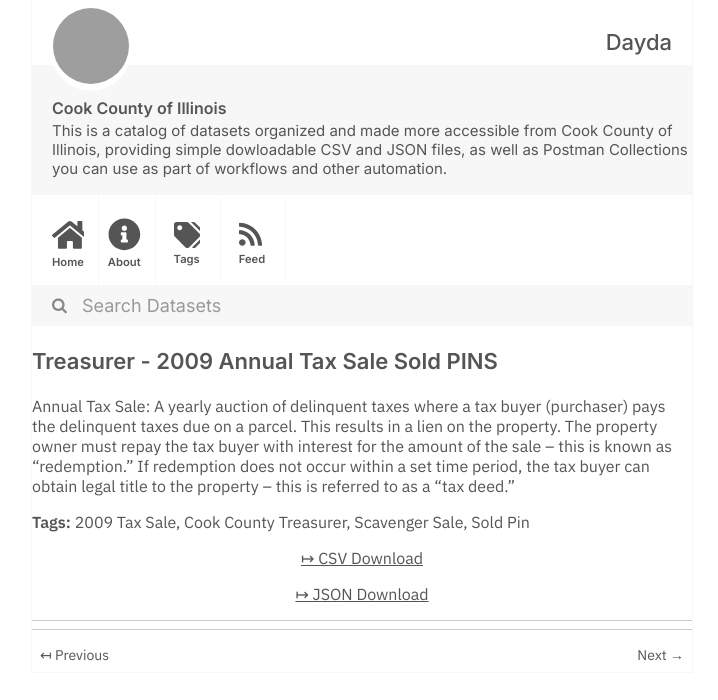
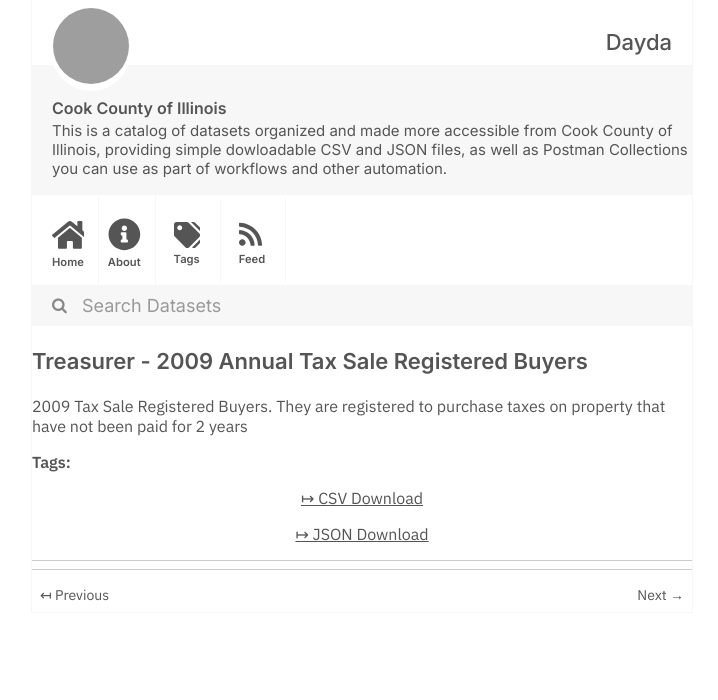
Before and after one commit to dayda-entities/cook-county-of-illinois, a Jekyll site: the page built from _posts/2020-11-10-treasurer-2009-annual-tax-sale.md, in a window 1280 px wide, cut to the strip 0-700 px from the top of the page. Shown: the whole strip, without its empty margins (278-996 px from the left). Built offline with Jekyll 4.4.1, drawn with Linux system fonts in a browser that asks for light colours; grey boxes are pictures that could not be loaded.

Commit message:
Publish Data

```diff
--- a/_posts/2020-11-10-treasurer-2009-annual-tax-sale.md
+++ b/_posts/2020-11-10-treasurer-2009-annual-tax-sale.md
@@ -1,21 +1,17 @@
 ---
-title: Treasurer - 2009 Annual Tax Sale Sold PINS
-created: '2020-11-10T16:57:20.174081'
-modified: '2020-11-10T16:57:20.174089'
+title: Treasurer - 2009 Annual Tax Sale Registered Buyers
+created: '2020-11-10T16:57:33.301546'
+modified: '2020-11-10T16:57:33.301558'
 state: active
 type: dataset
-tags:
-  - 2009 Tax Sale
-  - Cook County Treasurer
-  - Scavenger Sale
-  - Sold Pin
+tags: []
 groups:
   - Local Government
 csv_url: >-
-  https://datacatalog.cookcountyil.gov/api/views/ae8r-hsd6/rows.csv?accessType=DOWNLOAD
+  https://datacatalog.cookcountyil.gov/api/views/hfg5-6mz7/rows.csv?accessType=DOWNLOAD
 json_url: >-
-  https://datacatalog.cookcountyil.gov/api/views/ae8r-hsd6/rows.json?accessType=DOWNLOAD
+  https://datacatalog.cookcountyil.gov/api/views/hfg5-6mz7/rows.json?accessType=DOWNLOAD
 layout: post
 
 ---
-Annual Tax Sale: A yearly auction of delinquent taxes where a tax buyer (purchaser) pays the delinquent taxes due on a parcel. This results in a lien on the property. The property owner must repay the tax buyer with interest for the amount of the sale – this is known as “redemption.” If redemption does not occur within a set time period, the tax buyer can obtain legal title to the property – this is referred to as a “tax deed.”
+2009 Tax Sale Registered Buyers.  They are registered to purchase taxes on property that have not been paid for 2 years
```
